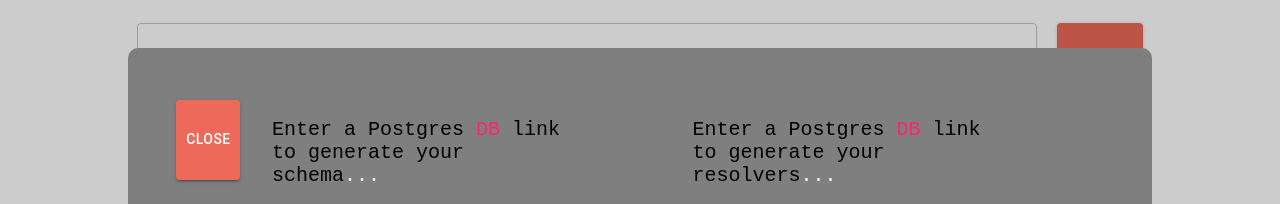
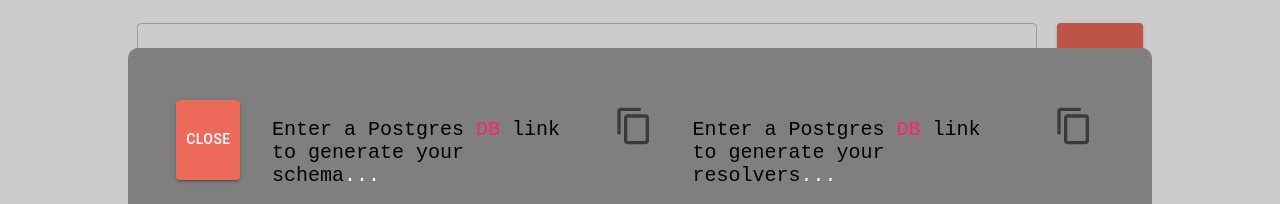
Before and after one commit to oslabs-beta/VisiQL, a React app: page / in a window 1280 px wide. Both pictures are taken after a click on the button 259 px from the left and 906 px from the top of the page. Shown: the part 197-401 px from the top of the page. Built offline with nearby package versions, Linux system fonts and the light colour scheme; no server answers.

Commit message:
copy buttons on editor pop out fixed

```diff
--- a/src/client/components/EditorPopOut.tsx
+++ b/src/client/components/EditorPopOut.tsx
@@ -27,13 +27,17 @@
   setResolverData,
   close,
 }: EditorPopOutProps) => {
-  const [currIcon, setCurrIcon] = useState(
+  const [currSchIcon, setCurrSchIcon] = useState(
+    <ContentCopyIcon sx={{ fontSize: 40 }} />
+  );
+  const [currResIcon, setCurrResIcon] = useState(
     <ContentCopyIcon sx={{ fontSize: 40 }} />
   );
   const [currTooltip, setCurrTooltip] = useState(<h1>Copy</h1>);
   const resetIcons = () => {
     setCurrTooltip(<h1>Copy</h1>);
-    setCurrIcon(<ContentCopyIcon sx={{ fontSize: 40 }} />);
+    setCurrSchIcon(<ContentCopyIcon sx={{ fontSize: 40 }} />);
+    setCurrResIcon(<ContentCopyIcon sx={{ fontSize: 40 }} />);
   };
 
   function delay(callback: Function, waitTime: number) {
@@ -41,19 +45,19 @@
       return setTimeout(callback, waitTime);
     };
   }
-  const delayedFunc = delay(() => resetIcons(), 3000);
+  const delayedFunc = delay(() => resetIcons(), 1000);
 
   const handleClickSch = () => {
     navigator.clipboard.writeText(dbSchemaData);
     setCurrTooltip(<h1>Copied</h1>);
-    setCurrIcon(<DoneOutlineIcon sx={{ fontSize: 40 }} />);
+    setCurrSchIcon(<DoneOutlineIcon sx={{ fontSize: 40 }} />);
     delayedFunc();
   };
 
   const handleClickRes = () => {
     navigator.clipboard.writeText(resolverData);
     setCurrTooltip(<h1>Copied</h1>);
-    setCurrIcon(<DoneOutlineIcon sx={{ fontSize: 40 }} />);
+    setCurrResIcon(<DoneOutlineIcon sx={{ fontSize: 40 }} />);
     delayedFunc();
   };
 
@@ -71,11 +75,10 @@
           fontSize: 20,
         }} /><Tooltip title={currTooltip} placement='top' arrow>
         <IconButton
-          className='copy-button'
           style={{ fontSize: 100, backgroundColor: 'rgb(127, 127, 127)' }}
           onClick={handleClickSch}
         >
-          {currIcon}
+          {currSchIcon}
         </IconButton>
       </Tooltip><div>
         <Editor
@@ -90,11 +93,10 @@
           }} />
       </div><Tooltip title={currTooltip} placement='top' arrow>
         <IconButton
-          className='copy-button'
           style={{ fontSize: 100, backgroundColor: 'rgb(127, 127, 127)' }}
           onClick={handleClickRes}
         >
-          {currIcon}
+          {currResIcon}
         </IconButton>
       </Tooltip>
 
--- a/src/client/scss/_index.scss
+++ b/src/client/scss/_index.scss
@@ -138,7 +138,7 @@
     rgba(0, 0, 0, 0.12) 0px -12px 30px, rgba(0, 0, 0, 0.12) 0px 4px 6px,
     rgba(0, 0, 0, 0.17) 0px 12px 13px, rgba(0, 0, 0, 0.09) 0px -3px 5px;
   overflow: auto;
-  // z-index: -1;
+
 }
 
 .schema-vis-container {
@@ -250,10 +250,11 @@
   align-items: center;
   align-content: space-between;
   gap: 20px;
-  margin-top: 50rem;
+  margin-top: auto;
+  margin-bottom: auto;
   background-color: rgb(251, 247, 242);
-  height: 15vh;
-  width: 25vw;
+  height: 20em;
+  width: 35em;
   padding: 50px;
   margin-right: auto;
   margin-left: auto;
```
